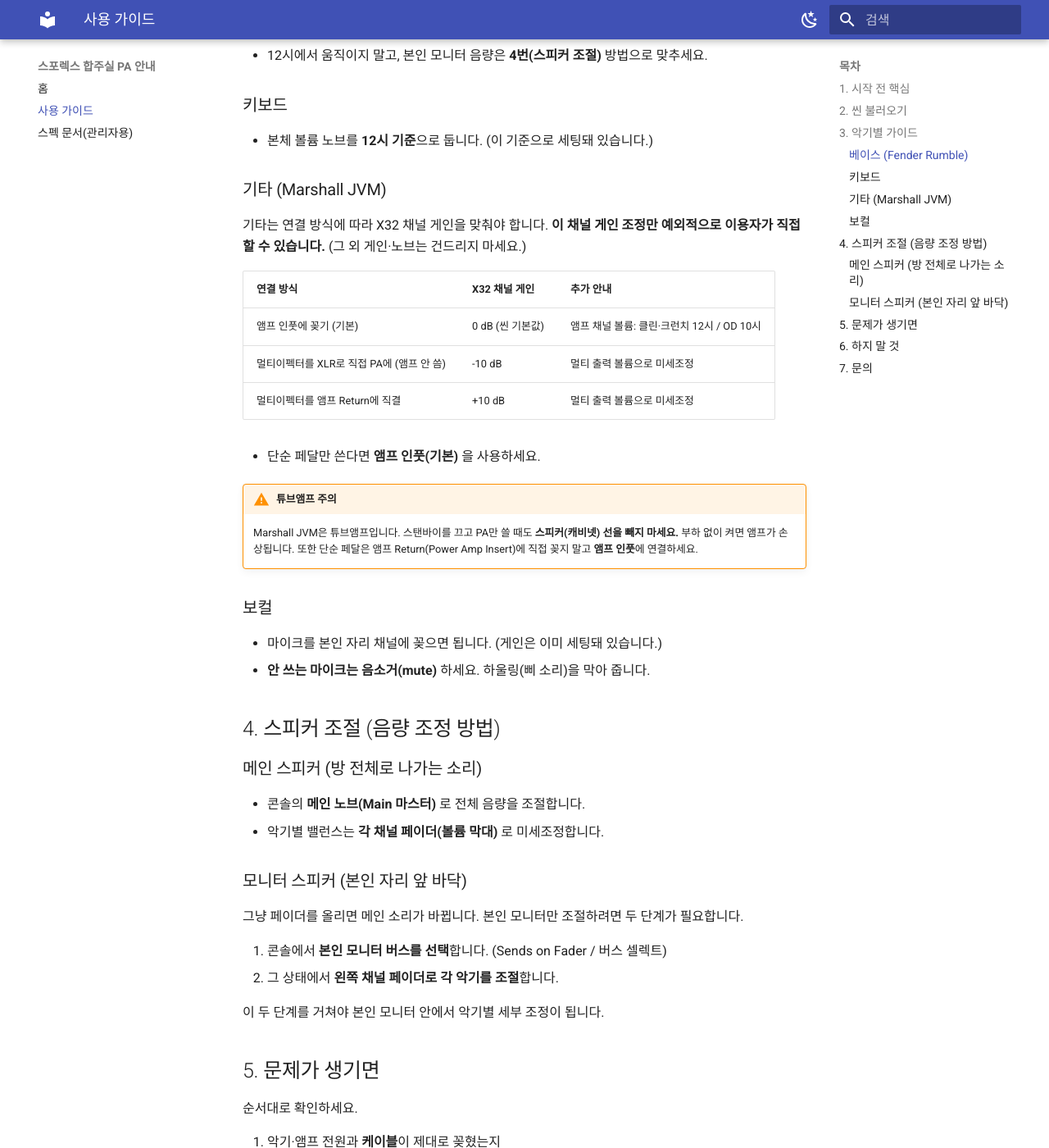
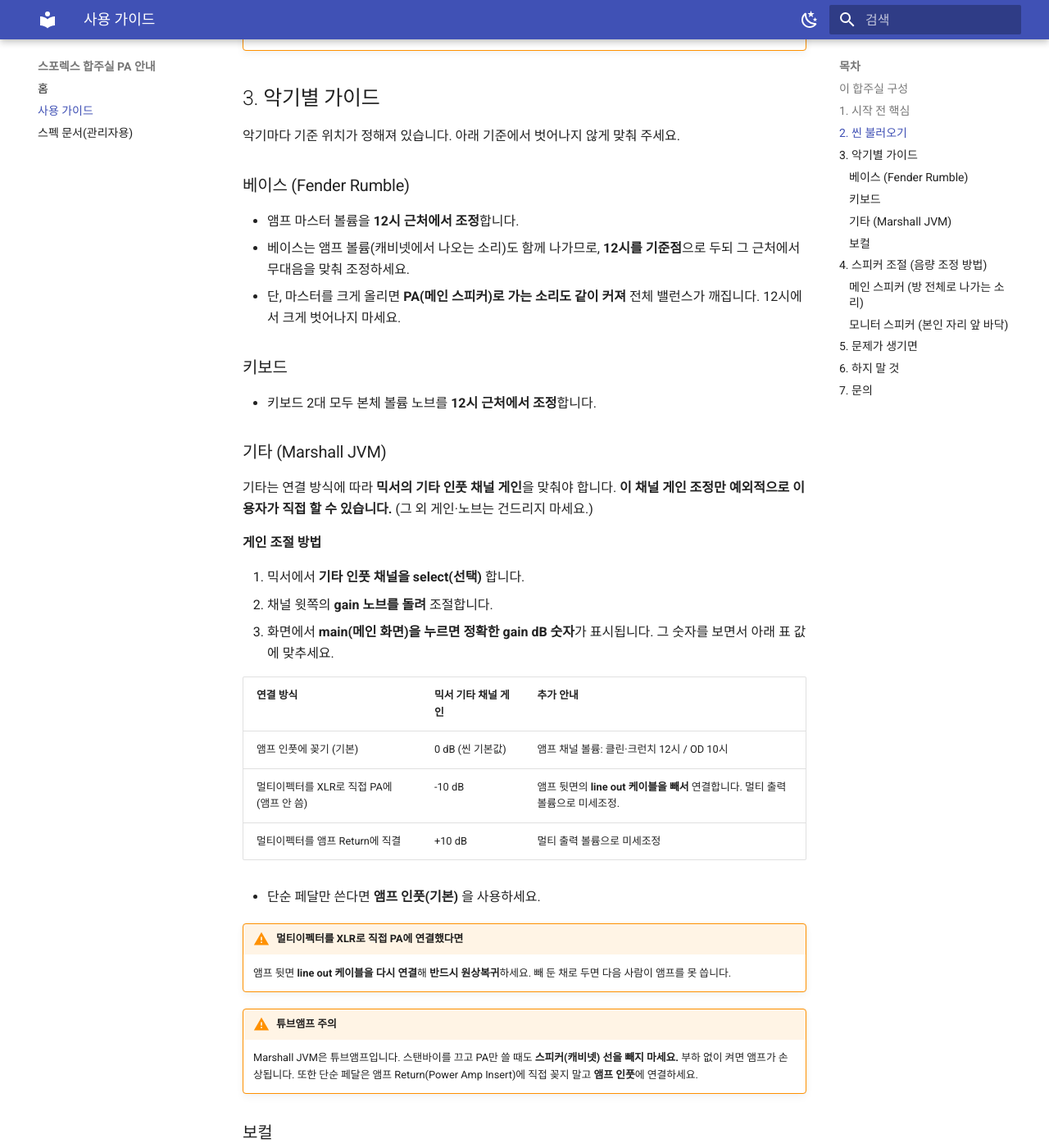
Before and after one commit to SingeonKim/mua-bandroom-guide, an MkDocs documentation site: the page built from docs/guide.md, in a window 1280 px wide and 1400 px high, scrolled down 1135 px. Shown: the whole window at 82% size. Built offline with MkDocs 1.6.1 and Material for MkDocs 9.7.7, drawn with Linux system fonts in a browser that asks for light colours; some of the changed text lies outside the part shown.

Commit message:
docs: refine spec/guide
- spec 2-1: remove '딥스위치 -10dBV' from 4CM 미세조정
- spec 3: monitor distribution -10/-15 as current operating value; bus master fader as blank
- guide: add 합주실 구성 overview; bass/keyboard '12시 근처'; guitar gain via 믹서 인풋 채널 (select→gain→main dB); XLR direct line-out + 원상복귀; monitor per-instrument 4-step (send on fader)

```diff
--- a/docs/guide.md
+++ b/docs/guide.md
@@ -4,6 +4,13 @@
     1. 시작할 때 **기본 씬(`02 mua-default-scenes`) 불러오기**
     2. 끝나면 **다시 `02 mua-default-scenes` 불러오기**
     3. 그 사이에 믹서의 게인·연결을 **함부로 만지지 마세요.** (본인 기타 채널만 예외 — 3번 참고)
+
+## 이 합주실 구성
+
+- 드럼을 제외한 모든 악기(베이스·키보드·기타·보컬)는 **믹서를 거쳐 방 전체로 나가는 메인 스피커**로 소리가 나옵니다.
+- 동시에 각 연주자는 **본인 자리 앞 바닥의 모니터 스피커**로, 자기 악기가 좀 더 강조된 소리를 따로 들을 수 있습니다.
+- 드럼은 마이크를 쓰지 않고 **생음 그대로** 들립니다.
+- 그래서 합주는 **본인 악기를 믹서에 연결하고, 본인 모니터에서 자기 소리를 키워 들으며** 함께 맞추는 구조입니다.
 
 ## 1. 시작 전 핵심
 
@@ -29,25 +36,34 @@
 
 ### 베이스 (Fender Rumble)
 
-- 앰프 마스터 볼륨을 **12시에 고정**합니다.
-- 앰프 캐비넷(앰프에서 나오는 소리)과 PA가 함께 나갑니다. 마스터를 올리면 PA로 가는 소리도 같이 커져 전체 밸런스가 깨집니다.
-- 12시에서 움직이지 말고, 본인 모니터 음량은 **4번(스피커 조절)** 방법으로 맞추세요.
+- 앰프 마스터 볼륨을 **12시 근처에서 조정**합니다.
+- 베이스는 앰프 볼륨(캐비넷에서 나오는 소리)도 함께 나가므로, **12시를 기준점**으로 두되 그 근처에서 무대음을 맞춰 조정하세요.
+- 단, 마스터를 크게 올리면 **PA(메인 스피커)로 가는 소리도 같이 커져** 전체 밸런스가 깨집니다. 12시에서 크게 벗어나지 마세요.
 
 ### 키보드
 
-- 본체 볼륨 노브를 **12시 기준**으로 둡니다. (이 기준으로 세팅돼 있습니다.)
+- 키보드 2대 모두 본체 볼륨 노브를 **12시 근처에서 조정**합니다.
 
 ### 기타 (Marshall JVM)
 
-기타는 연결 방식에 따라 X32 채널 게인을 맞춰야 합니다. **이 채널 게인 조정만 예외적으로 이용자가 직접 할 수 있습니다.** (그 외 게인·노브는 건드리지 마세요.)
+기타는 연결 방식에 따라 **믹서의 기타 인풋 채널 게인**을 맞춰야 합니다. **이 채널 게인 조정만 예외적으로 이용자가 직접 할 수 있습니다.** (그 외 게인·노브는 건드리지 마세요.)
 
-| 연결 방식 | X32 채널 게인 | 추가 안내 |
+**게인 조절 방법**
+
+1. 믹서에서 **기타 인풋 채널을 select(선택)** 합니다.
+2. 채널 윗쪽의 **gain 노브를 돌려** 조절합니다.
+3. 화면에서 **main(메인 화면)을 누르면 정확한 gain dB 숫자**가 표시됩니다. 그 숫자를 보면서 아래 표 값에 맞추세요.
+
+| 연결 방식 | 믹서 기타 채널 게인 | 추가 안내 |
 |----------|-------------|----------|
 | 앰프 인풋에 꽂기 (기본) | 0 dB (씬 기본값) | 앰프 채널 볼륨: 클린·크런치 12시 / OD 10시 |
-| 멀티이펙터를 XLR로 직접 PA에 (앰프 안 씀) | -10 dB | 멀티 출력 볼륨으로 미세조정 |
+| 멀티이펙터를 XLR로 직접 PA에 (앰프 안 씀) | -10 dB | 앰프 뒷면의 **line out 케이블을 빼서** 연결합니다. 멀티 출력 볼륨으로 미세조정. |
 | 멀티이펙터를 앰프 Return에 직결 | +10 dB | 멀티 출력 볼륨으로 미세조정 |
 
 - 단순 페달만 쓴다면 **앰프 인풋(기본)** 을 사용하세요.
+
+!!! warning "멀티이펙터를 XLR로 직접 PA에 연결했다면"
+    앰프 뒷면 **line out 케이블을 다시 연결**해 **반드시 원상복귀**하세요. 빼 둔 채로 두면 다음 사람이 앰프를 못 씁니다.
 
 !!! warning "튜브앰프 주의"
     Marshall JVM은 튜브앰프입니다. 스탠바이를 끄고 PA만 쓸 때도 **스피커(캐비넷) 선을 빼지 마세요.** 부하 없이 켜면 앰프가 손상됩니다. 또한 단순 페달은 앰프 Return(Power Amp Insert)에 직접 꽂지 말고 **앰프 인풋**에 연결하세요.
@@ -66,12 +82,19 @@
 
 ### 모니터 스피커 (본인 자리 앞 바닥)
 
-그냥 페이더를 올리면 메인 소리가 바뀝니다. 본인 모니터만 조절하려면 두 단계가 필요합니다.
+**모니터 전체 음량**
 
-1. 콘솔에서 **본인 모니터 버스를 선택**합니다. (Sends on Fader / 버스 셀렉트)
-2. 그 상태에서 **왼쪽 채널 페이더로 각 악기를 조절**합니다.
+- 본인 **모니터 스피커 버스 페이더**를 올리고 내려 조절합니다.
 
-이 두 단계를 거쳐야 본인 모니터 안에서 악기별 세부 조정이 됩니다.
+!!! note "현장에서 채울 것"
+    권장 음량 값은 추후 기재 예정입니다.
+
+**각 악기별로 따로 조절하고 싶을 때** (현재 값: 본인 악기 -10 / 다른 악기 -15)
+
+1. 본인 모니터링 스피커(버스)를 선택합니다.
+2. **send on fader** 버튼을 누릅니다. (버튼이 빨갛게 깜빡입니다.)
+3. 각 악기 페이더를 올리고 내려 조절합니다. (본인 악기 -10 / 다른 악기 -15 기준)
+4. 다 됐으면 **send on fader 버튼을 다시 눌러 해제**합니다.
 
 ## 5. 문제가 생기면
 
```
Also changed, not shown: _workspace/qa-report.md (+32 -58 lines), _workspace/spec-classification.md (+9 -2 lines), docs/spec.md (+10 -7 lines).
